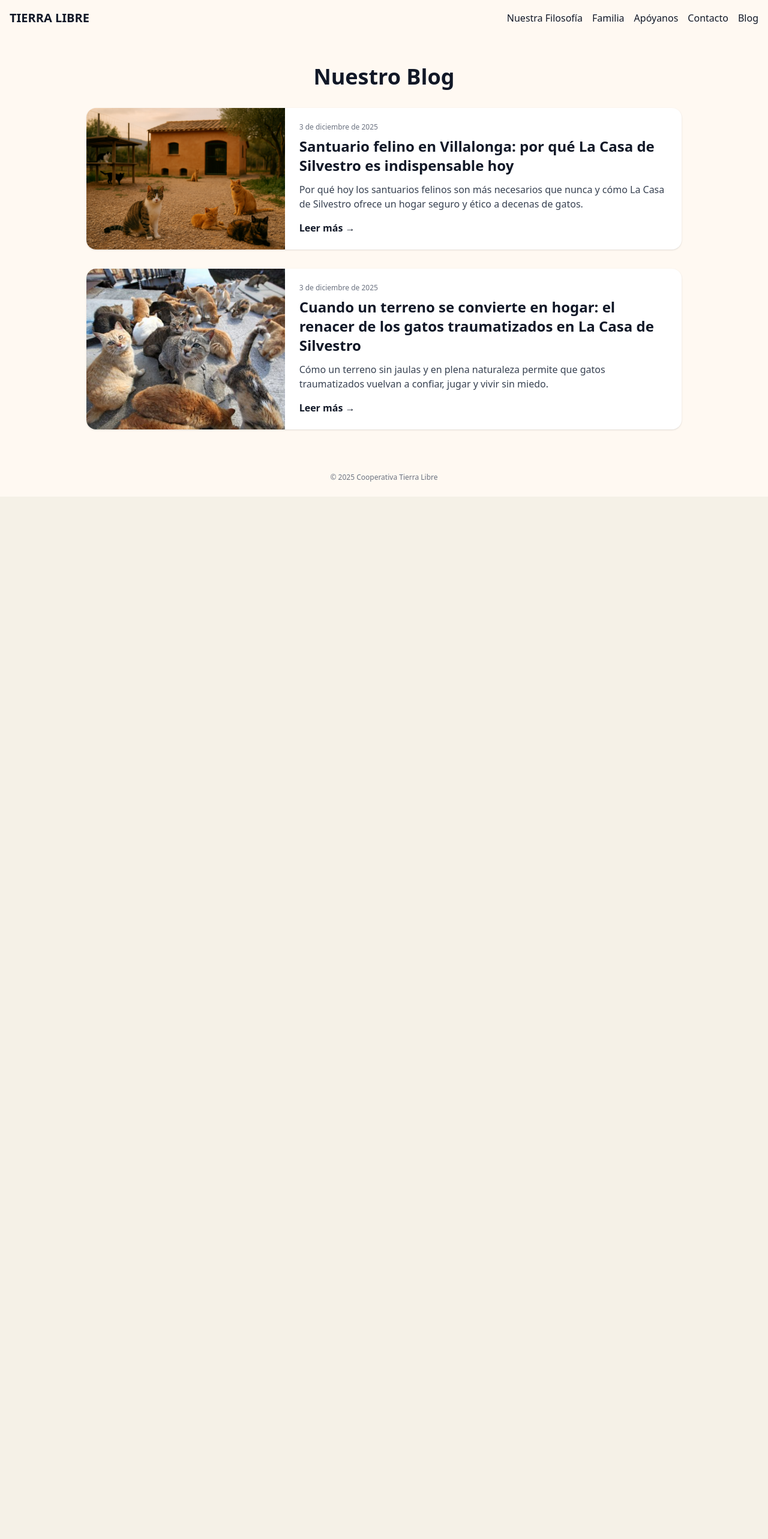
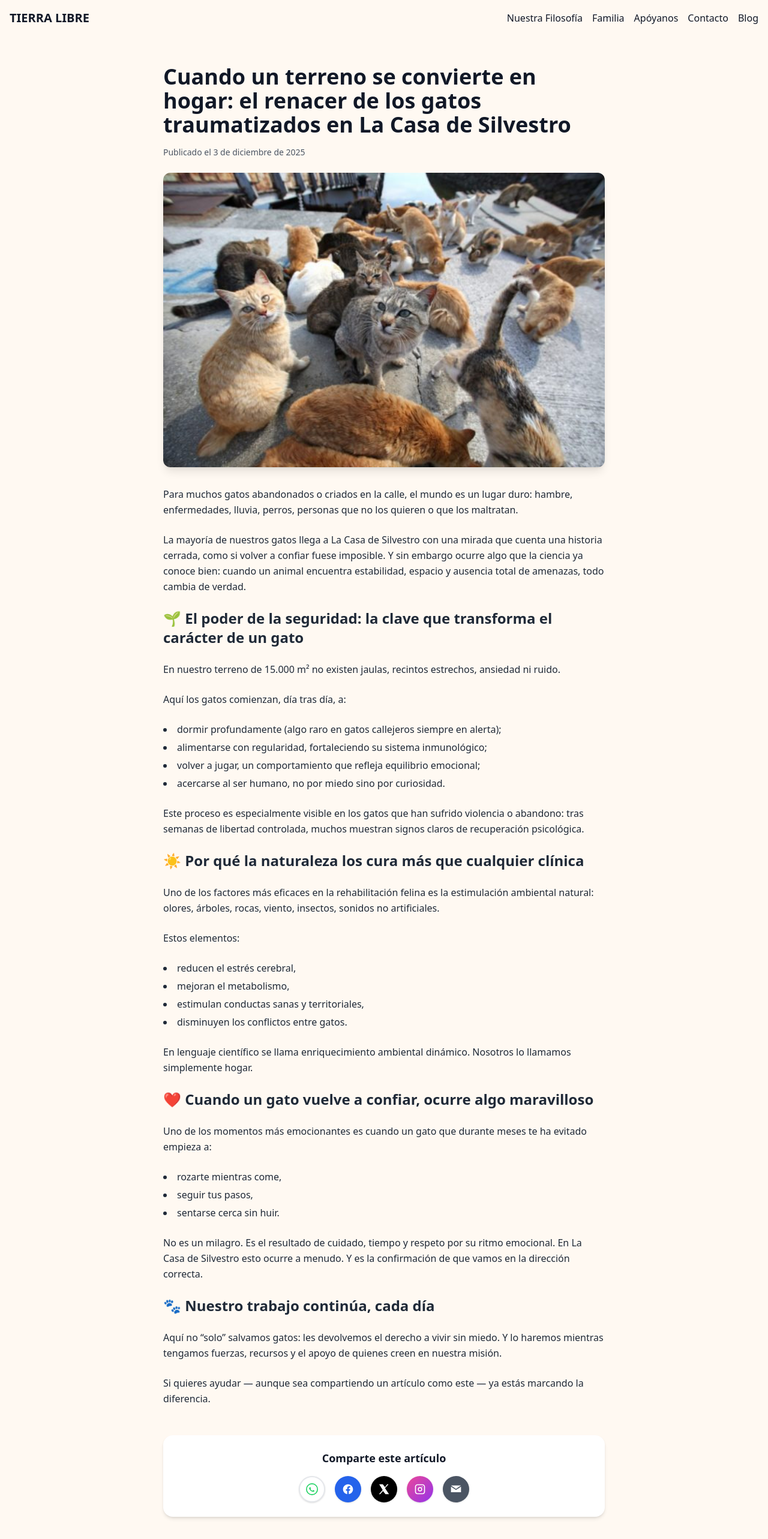
Before and after one commit to Tierralibre25/lacasadesilvestro, a Next.js app: page /blog/articulos/terreno-hogar-renacer-gatos-traumatizados-la-casa-de-silvestro in a window 1280 px wide. Shown: the top 2566 px of the page at 60% size. Before the commit the page ends 828 px from the top, so only its background shows below. Built offline with nearby package versions, Linux system fonts and the light colour scheme.

Commit message:
Update TerrenoHogarGatosTraumatizados component
Refactor blog article component to enhance SEO and structure.

```diff
--- a/pages/blog/articulos/terreno-hogar-renacer-gatos-traumatizados-la-casa-de-silvestro.tsx
+++ b/pages/blog/articulos/terreno-hogar-renacer-gatos-traumatizados-la-casa-de-silvestro.tsx
@@ -1,69 +1,246 @@
 import React from "react";
-import Link from "next/link";
+import Head from "next/head";
 
-const posts = [
-  {
-    slug: "santuario-felino-villalonga-la-casa-de-silvestro",
-    title:
-      "Santuario felino en Villalonga: por qué La Casa de Silvestro es indispensable hoy",
-    excerpt:
-      "Por qué hoy los santuarios felinos son más necesarios que nunca y cómo La Casa de Silvestro ofrece un hogar seguro y ético a decenas de gatos.",
-    image: "/images/blog/articolo_1.jpg",
-    date: "3 de diciembre de 2025",
-  },
-  {
-    slug: "terreno-hogar-renacer-gatos-traumatizados-la-casa-de-silvestro",
-    title:
-      "Cuando un terreno se convierte en hogar: el renacer de los gatos traumatizados en La Casa de Silvestro",
-    excerpt:
-      "Cómo un terreno sin jaulas y en plena naturaleza permite que gatos traumatizados vuelvan a confiar, jugar y vivir sin miedo.",
-    image: "/images/blog/articolo_2.jpg",
-    date: "3 de diciembre de 2025",
-  },
-];
+const articleUrl =
+  "https://www.lacasadesilvestro.com/blog/articulos/terreno-hogar-renacer-gatos-traumatizados-la-casa-de-silvestro";
 
-export default function BlogPage() {
+export default function TerrenoHogarGatosTraumatizados() {
   return (
-    <div className="max-w-5xl mx-auto px-4 py-12">
-      <h1 className="text-3xl md:text-4xl font-bold text-center mb-8">
-        Nuestro Blog
-      </h1>
+    <>
+      {/* META SPECÍFICOS DE ESTE ARTÍCULO */}
+      <Head>
+        <title>
+          Cuando un terreno se convierte en hogar: el renacer de los gatos
+          traumatizados en La Casa de Silvestro
+        </title>
 
-      <div className="space-y-8">
-        {posts.map((post) => (
-          <article
-            key={post.slug}
-            className="bg-white rounded-2xl shadow flex flex-col md:flex-row overflow-hidden"
-          >
-            <div className="md:w-1/3">
+        <meta
+          name="description"
+          content="Cómo un terreno seguro y sin jaulas permite que gatos traumatizados vuelvan a confiar, jugar y vivir sin miedo en La Casa de Silvestro."
+        />
+
+        <meta property="og:type" content="article" />
+        <meta property="og:site_name" content="La Casa de Silvestro" />
+        <meta
+          property="og:title"
+          content="Cuando un terreno se convierte en hogar – La Casa de Silvestro"
+        />
+        <meta
+          property="og:description"
+          content="El renacer de los gatos traumatizados cuando encuentran estabilidad, libertad y naturaleza en La Casa de Silvestro."
+        />
+        <meta
+          property="og:image"
+          content="https://www.lacasadesilvestro.com/images/blog/articolo_2.jpg"
+        />
+        <meta property="og:url" content={articleUrl} />
+      </Head>
+
+      <div className="max-w-3xl mx-auto px-4 py-12">
+        <h1 className="text-3xl md:text-4xl font-bold mb-4">
+          Cuando un terreno se convierte en hogar: el renacer de los gatos
+          traumatizados en La Casa de Silvestro
+        </h1>
+
+        <p className="text-sm text-gray-600 mb-6">
+          Publicado el 3 de diciembre de 2025
+        </p>
+
+        {/* IMAGEN DEL ARTÍCULO */}
+        <img
+          src="/images/blog/articolo_2.jpg"
+          alt="Grupo de gatos en libertad en un refugio felino"
+          className="w-full rounded-xl shadow-lg mb-8"
+        />
+
+        {/* TEXTO DEL ARTÍCULO */}
+        <div className="space-y-6 text-gray-800 leading-relaxed">
+          <p>
+            Para muchos gatos abandonados o criados en la calle, el mundo es un
+            lugar duro: hambre, enfermedades, lluvia, perros, personas que no
+            los quieren o que los maltratan.
+          </p>
+
+          <p>
+            La mayoría de nuestros gatos llega a La Casa de Silvestro con una
+            mirada que cuenta una historia cerrada, como si volver a confiar
+            fuese imposible. Y sin embargo ocurre algo que la ciencia ya conoce
+            bien: cuando un animal encuentra estabilidad, espacio y ausencia
+            total de amenazas, todo cambia de verdad.
+          </p>
+
+          <h2 className="text-2xl font-semibold mt-8">
+            🌱 El poder de la seguridad: la clave que transforma el carácter de
+            un gato
+          </h2>
+
+          <p>
+            En nuestro terreno de 15.000 m² no existen jaulas, recintos
+            estrechos, ansiedad ni ruido.
+          </p>
+
+          <p>Aquí los gatos comienzan, día tras día, a:</p>
+
+          <ul className="list-disc list-inside space-y-1">
+            <li>
+              dormir profundamente (algo raro en gatos callejeros siempre en
+              alerta);
+            </li>
+            <li>
+              alimentarse con regularidad, fortaleciendo su sistema
+              inmunológico;
+            </li>
+            <li>
+              volver a jugar, un comportamiento que refleja equilibrio
+              emocional;
+            </li>
+            <li>
+              acercarse al ser humano, no por miedo sino por curiosidad.
+            </li>
+          </ul>
+
+          <p>
+            Este proceso es especialmente visible en los gatos que han sufrido
+            violencia o abandono: tras semanas de libertad controlada, muchos
+            muestran signos claros de recuperación psicológica.
+          </p>
+
+          <h2 className="text-2xl font-semibold mt-8">
+            ☀️ Por qué la naturaleza los cura más que cualquier clínica
+          </h2>
+
+          <p>
+            Uno de los factores más eficaces en la rehabilitación felina es la
+            estimulación ambiental natural: olores, árboles, rocas, viento,
+            insectos, sonidos no artificiales.
+          </p>
+
+          <p>Estos elementos:</p>
+
+          <ul className="list-disc list-inside space-y-1">
+            <li>reducen el estrés cerebral,</li>
+            <li>mejoran el metabolismo,</li>
+            <li>estimulan conductas sanas y territoriales,</li>
+            <li>disminuyen los conflictos entre gatos.</li>
+          </ul>
+
+          <p>
+            En lenguaje científico se llama enriquecimiento ambiental dinámico.
+            Nosotros lo llamamos simplemente hogar.
+          </p>
+
+          <h2 className="text-2xl font-semibold mt-8">
+            ❤️ Cuando un gato vuelve a confiar, ocurre algo maravilloso
+          </h2>
+
+          <p>
+            Uno de los momentos más emocionantes es cuando un gato que durante
+            meses te ha evitado empieza a:
+          </p>
+
+          <ul className="list-disc list-inside space-y-1">
+            <li>rozarte mientras come,</li>
+            <li>seguir tus pasos,</li>
+            <li>sentarse cerca sin huir.</li>
+          </ul>
+
+          <p>
+            No es un milagro. Es el resultado de cuidado, tiempo y respeto por
+            su ritmo emocional. En La Casa de Silvestro esto ocurre a menudo. Y
+            es la confirmación de que vamos en la dirección correcta.
+          </p>
+
+          <h2 className="text-2xl font-semibold mt-8">
+            🐾 Nuestro trabajo continúa, cada día
+          </h2>
+
+          <p>
+            Aquí no “solo” salvamos gatos: les devolvemos el derecho a vivir sin
+            miedo. Y lo haremos mientras tengamos fuerzas, recursos y el apoyo
+            de quienes creen en nuestra misión.
+          </p>
+
+          <p>
+            Si quieres ayudar — aunque sea compartiendo un artículo como este —
+            ya estás marcando la diferencia.
+          </p>
+        </div>
+
+        {/* BOTONES COMPARTIR */}
+        <div className="mt-12 p-6 bg-white rounded-2xl shadow-md text-center">
+          <h3 className="font-semibold text-lg mb-4">Comparte este artículo</h3>
+
+          <div className="flex justify-center gap-4">
+            {/* WhatsApp */}
+            <a
+              href={`https://api.whatsapp.com/send?text=${encodeURIComponent(
+                articleUrl
+              )}`}
+              target="_blank"
+              rel="noopener noreferrer"
+              className="w-11 h-11 rounded-full bg-white border-2 border-green-500 flex items-center justify-center shadow hover:bg-gray-100 transition"
+            >
               <img
-                src={post.image}
-                alt={post.title}
-                className="w-full h-full object-cover"
+                src="/icons/whatsapp.svg"
+                alt="WhatsApp"
+                className="w-5 h-5"
               />
-            </div>
+            </a>
 
-            <div className="md:w-2/3 p-6 flex flex-col justify-between">
-              <div>
-                <p className="text-xs text-gray-500 mb-2">{post.date}</p>
-                <h2 className="text-xl md:text-2xl font-semibold mb-3">
-                  {post.title}
-                </h2>
-                <p className="text-gray-700 mb-4">{post.excerpt}</p>
-              </div>
+            {/* Facebook */}
+            <a
+              href={`https://www.facebook.com/sharer.php?u=${encodeURIComponent(
+                articleUrl
+              )}`}
+              target="_blank"
+              rel="noopener noreferrer"
+              className="w-11 h-11 rounded-full bg-blue-600 flex items-center justify-center shadow hover:bg-blue-700 transition"
+            >
+              <img
+                src="/icons/facebook.svg"
+                alt="Facebook"
+                className="w-5 h-5"
+              />
+            </a>
 
-              <div>
-                <Link
-                  href={`/blog/articulos/${post.slug}`}
-                  className="text-green-700 font-semibold hover:underline"
-                >
-                  Leer más →
-                </Link>
-              </div>
-            </div>
-          </article>
-        ))}
+            {/* X / Twitter */}
+            <a
+              href={`https://twitter.com/intent/tweet?url=${encodeURIComponent(
+                articleUrl
+              )}`}
+              target="_blank"
+              rel="noopener noreferrer"
+              className="w-11 h-11 rounded-full bg-black flex items-center justify-center shadow hover:bg-gray-900 transition"
+            >
+              <img src="/icons/x.svg" alt="X" className="w-5 h-5" />
+            </a>
+
+            {/* Instagram */}
+            <a
+              href="https://instagram.com"
+              target="_blank"
+              rel="noopener noreferrer"
+              className="w-11 h-11 rounded-full bg-gradient-to-br from-pink-500 to-purple-600 flex items-center justify-center shadow hover:opacity-90 transition"
+            >
+              <img
+                src="/icons/instagram.svg"
+                alt="Instagram"
+                className="w-5 h-5"
+              />
+            </a>
+
+            {/* Email */}
+            <a
+              href={`mailto:?subject=Artículo interesante&body=${encodeURIComponent(
+                articleUrl
+              )}`}
+              className="w-11 h-11 rounded-full bg-gray-600 flex items-center justify-center shadow hover:bg-gray-700 transition"
+            >
+              <img src="/icons/mail.svg" alt="Email" className="w-5 h-5" />
+            </a>
+          </div>
+        </div>
       </div>
-    </div>
+    </>
   );
 }
```
